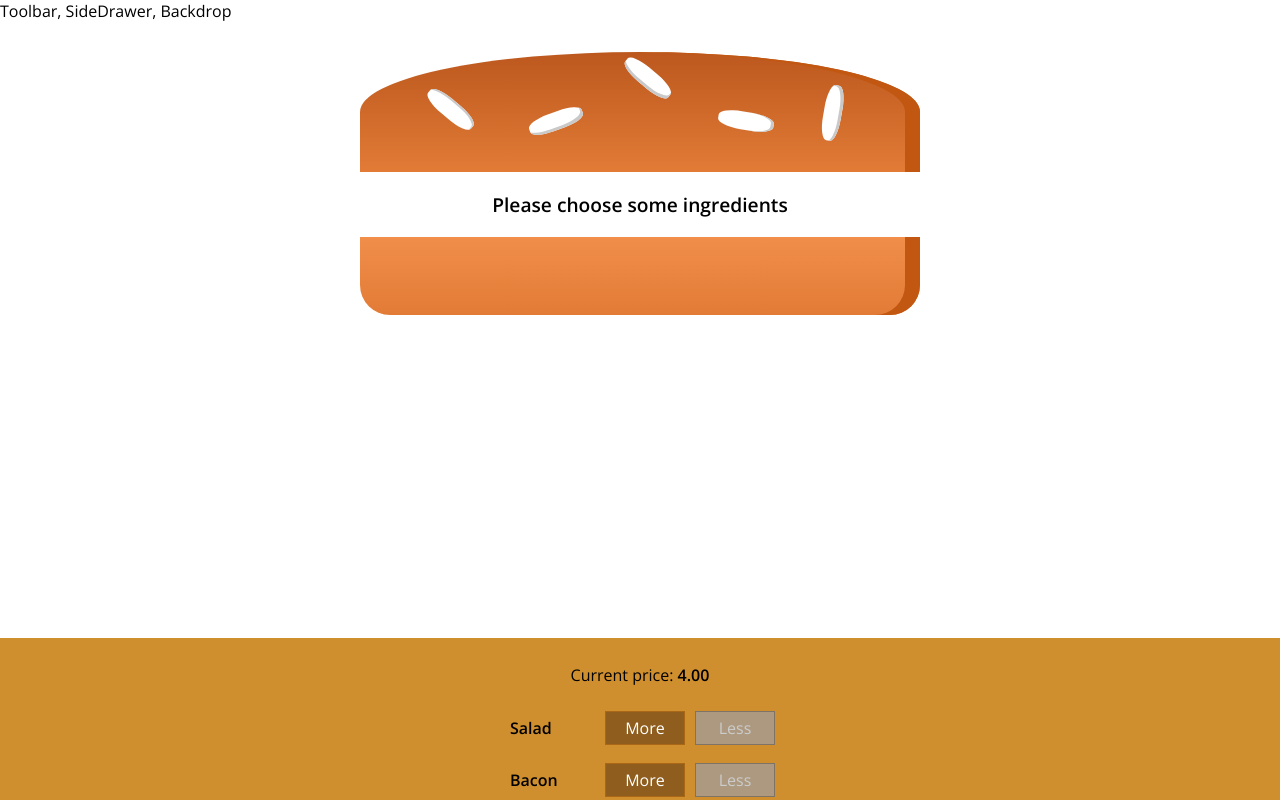
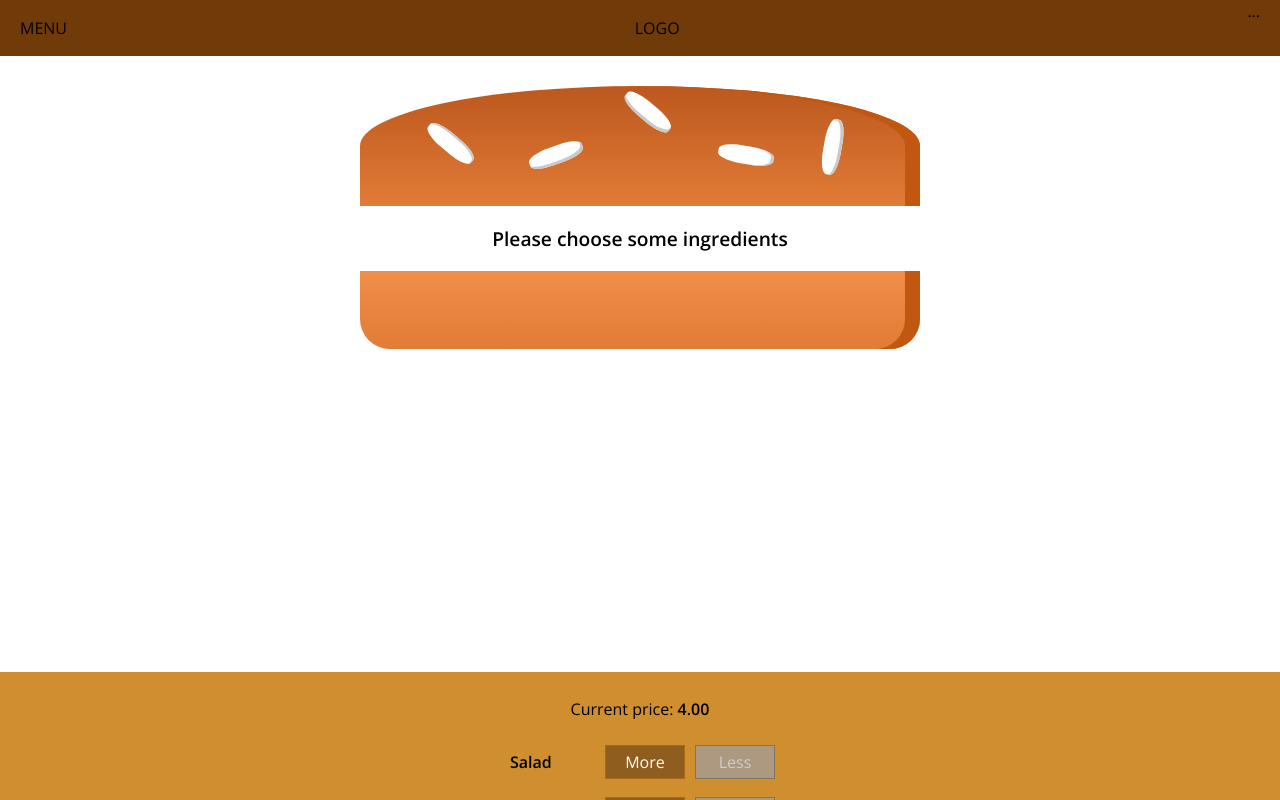
Before and after one commit to pihuilong/react-burger-builder-app, a React (Create React App) app: page / in a window 1280 px wide. Shown: the top 800 px of the page. Built offline with nearby package versions, Linux system fonts and the light colour scheme.

Commit message:
feat: add a toolbar component

```diff
--- a/src/components/Layout/Layout.js
+++ b/src/components/Layout/Layout.js
@@ -2,10 +2,11 @@
 import classes from './Layout.module.css';
 
 import BurgerBuilder from '../../containers/BurgerBuilder/BurgerBuilder';
+import Toolbar from '../Navigation/Toolbar/Toolbar';
 
 const Layout = (props) => (
   <React.Fragment>
-    <div>Toolbar, SideDrawer, Backdrop</div>
+    <Toolbar />
     <main className={classes.Content}>
       <BurgerBuilder />
     </main>
--- a/src/components/Layout/Layout.module.css
+++ b/src/components/Layout/Layout.module.css
@@ -1,3 +1,3 @@
 .Content {
-  margin-top: 16px;
+  margin-top: 72px;
 }
--- /dev/null
+++ b/src/components/Navigation/Toolbar/Toobar.module.css
@@ -0,0 +1,18 @@
+.Toolbar {
+  height: 56px;
+  width: 100%;
+  position: fixed;
+  top: 0;
+  left: 0;
+  background-color: #703b09;
+  display: flex;
+  justify-content: space-between;
+  align-items: center;
+  padding: 0 20px;
+  box-sizing: border-box;
+  z-index: 90;
+}
+
+.Toolbar nav {
+  height: 100%;
+}
--- /dev/null
+++ b/src/components/Navigation/Toolbar/Toolbar.js
@@ -0,0 +1,13 @@
+import React from 'react';
+
+import classes from './Toobar.module.css'
+
+const Toolbar = (props) => (
+  <header className={classes.Toolbar}>
+    <div>MENU</div>
+    <div>LOGO</div>
+    <nav>...</nav>
+  </header>
+);
+
+export default Toolbar;
```
